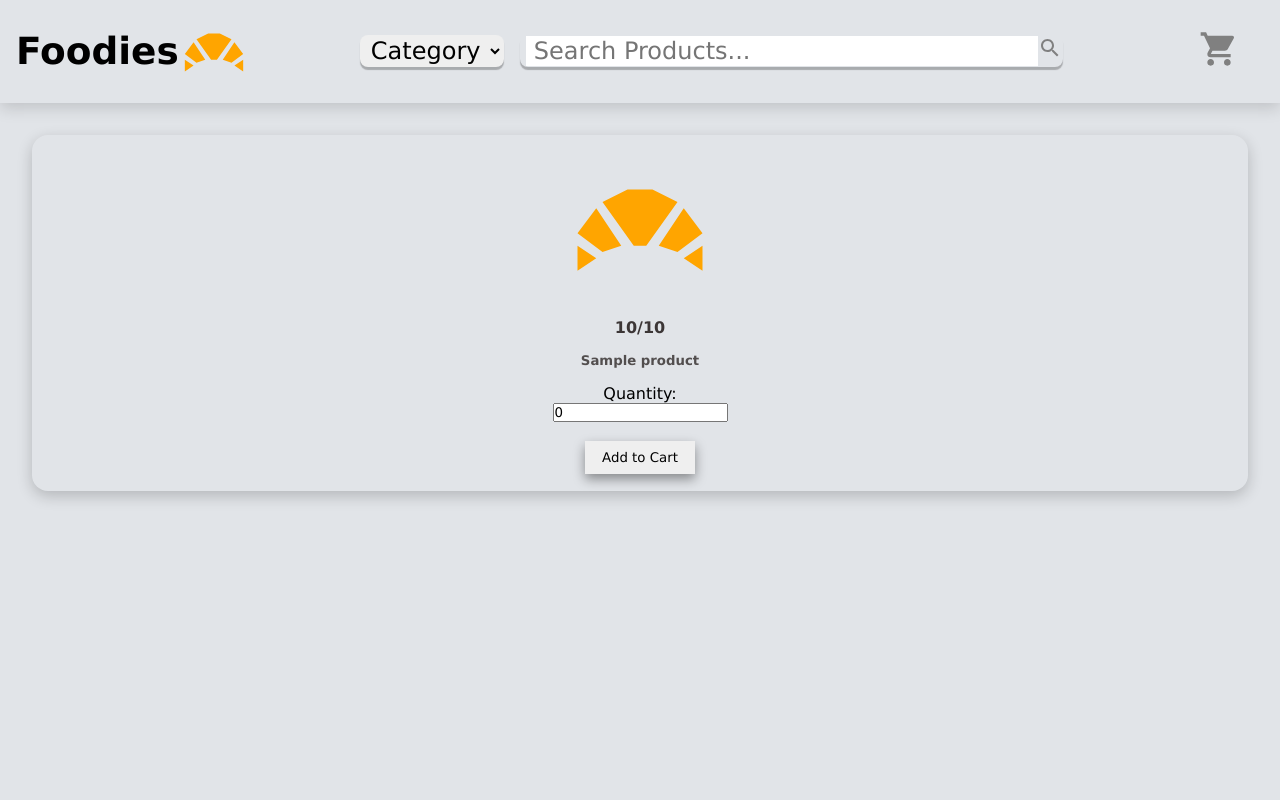
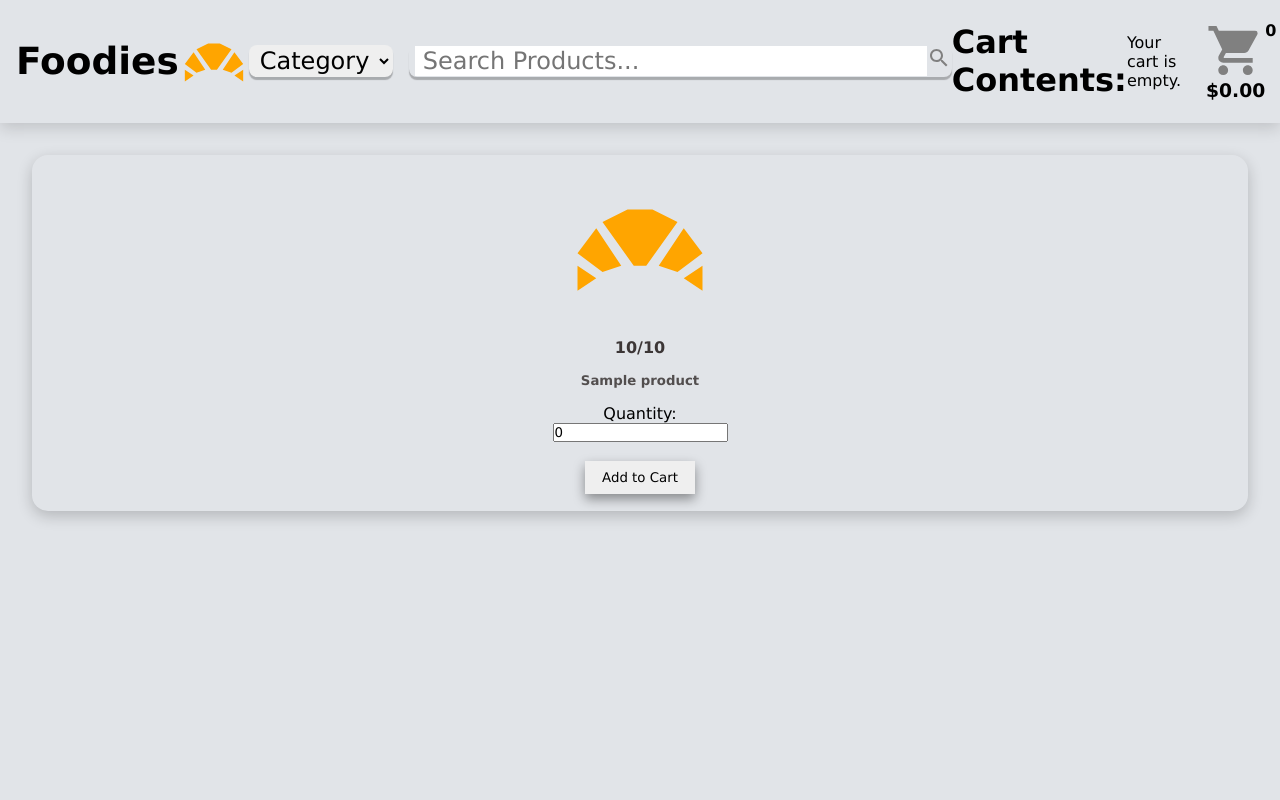
Before and after one commit to dchung07/grocery_store, a PHP site: page / in a window 1280 px wide. Run offline with PHP 8.4, Linux system fonts and the light colour scheme; tables that the repository leaves empty or names only in its code hold one stand-in row (values such as "Sample post").

Commit message:
Adding to cart functionality started

```diff
--- a/index.php
+++ b/index.php
@@ -65,6 +65,8 @@
                  }
 
                  $selected_category = isset($_SESSION['selected_category']) ? $_SESSION['selected_category'] : '';
+
+
     ?>
 
 
@@ -139,8 +141,46 @@
                 </form>
             </div>
 
+            <?php
+                    //Code for Add to Cart Functionality
+                    if (!isset($_SESSION['cart'])) {
+                       $_SESSION['cart'] = [];
+                   }
+
+                   if(isset($_POST['add_to_cart'])) {
+                       $product_id = $_POST['product_id'];
+                       $quantity = $_POST['quantity'];
+
+                       if(isset($_SESSION['cart'][$product_id])) {
+                           $_SESSION['cart'][$product_id] += $quantity;
+                       } else {
+                           $_SESSION['cart'][$product_id] = $quantity;
+                       }
+                   }
+
+                   $totalQuantity = 0;
+                    foreach ($_SESSION['cart'] as $quantity) {
+                        $totalQuantity += $quantity;
+                    }
+
+                   echo "<h1>Cart Contents:</h1>";
+                   if(empty($_SESSION['cart'])) {
+                       echo "<p>Your cart is empty.</p>";
+                   } else {
+                       echo "<ul>";
+                       foreach ($_SESSION['cart'] as $product_id => $quantity) {
+                           echo "<li>Product ID: $product_id, Quantity: $quantity</li>";
+                       }
+                       echo "</ul>";
+                    }
+            ?>
+
             <form class="shopping" action="index.php" method="POST">
+                <div class="cart_update_top">
                     <img class="shoppingCartIcon" src="images/cart.svg" alt="shopping cart">
+                    <h4><?php echo"$totalQuantity" ?></h4>
+                </div>
+                <h3>$0.00</h3>
             </form>
 
         </div>
@@ -157,8 +197,6 @@
 
                 <div class="card-container">
                     <?php
-
-
 
                         $result = $conn->query($sql);
 
--- a/styles.css
+++ b/styles.css
@@ -34,6 +34,10 @@
 
 .shopping:hover {
     border: 1px solid black;
+}
+
+.cart_update_top {
+    display: flex;
 }
 
 .header {
```
Also changed, not shown: README.md. Lines whose indentation alone changed are shown as unchanged.
